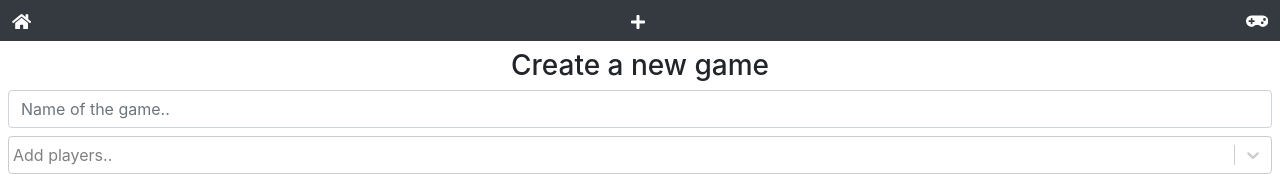
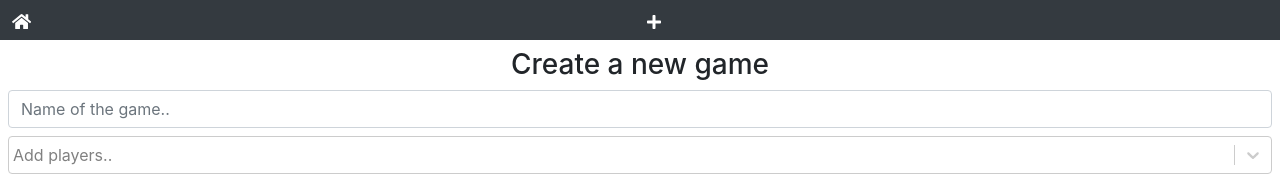
Before and after one commit to b3rg3t/score-more, a React (Create React App) app: page /newgame in a window 1280 px wide. Shown: the top 176 px of the page. Built offline with nearby package versions, Linux system fonts and the light colour scheme.

Commit message:
display control if there is a active game

```diff
--- a/src/components/Navbar.tsx
+++ b/src/components/Navbar.tsx
@@ -1,8 +1,12 @@
-import React from "react";
+import React, { useContext } from "react";
+
 import { Link } from "react-router-dom";
-import { FaGamepad, FaHome, FaPlus} from "react-icons/fa";
+import { FaGamepad, FaHome, FaPlus } from "react-icons/fa";
+import { GlobalContext } from "../store/contexts/mainContext";
 
-const Navbar = () => (
+const Navbar = () => {
+  const { state } = useContext(GlobalContext);
+  return (
     <nav className="main-shadow w-100 bg-dark">
       <ul className="list-unstyled d-flex justify-content-between py-1 px-2 m-0">
         <li className="p-1">
@@ -12,16 +16,24 @@ const Navbar = () => (
         </li>
         <li className="p-1">
           <Link to="/newgame" className="text-white">
-          <FaPlus size="1rem"/>
+            <FaPlus size="1rem" />
           </Link>
         </li>
+        {state.activeGame.id ? (
           <li className="p-1">
-        <Link to="/activegame/123" className="text-white">
+            <Link
+              to={`/activegame/${state.activeGame.id}`}
+              className="text-white"
+            >
               <FaGamepad size="1.4rem" />
             </Link>
           </li>
+        ) : (
+          <li></li>
+        )}
       </ul>
     </nav>
   );
+};
 
 export default Navbar;
--- a/src/components/game/GameCard.tsx
+++ b/src/components/game/GameCard.tsx
@@ -1,8 +1,11 @@
-import React from "react";
+import React, { useContext } from "react";
 import { FaChevronRight } from "react-icons/fa";
 import { Link } from "react-router-dom";
+import { GlobalContext } from "../../store/contexts/mainContext";
 
-const GameCard = ({ game }: any) => (
+const GameCard = ({ game }: any) => {
+  const { dispatch } = useContext(GlobalContext);
+  return (
     <li className="box-shadow p-2 d-flex justify-content-between rounded mb-2">
       <div className="d-flex flex-column w-100">
         <h5 className="card-title mb-1">{game.title}</h5>
@@ -10,12 +13,18 @@ const GameCard = ({ game }: any) => (
       </div>
       <div className="d-flex justify-content-between align-items-center">
         <Link to={`/activegame/${game.id}`}>
-        <a className="btn btn-link round d-flex align-items-center">
+          <button
+            className="btn btn-link round d-flex align-items-center"
+            onClick={() =>
+              dispatch({ type: "SET_ACTIVE_ID", payload: { value: game.id } })
+            }
+          >
             <FaChevronRight></FaChevronRight>
-        </a>
+          </button>
         </Link>
       </div>
     </li>
   );
+};
 
 export default GameCard;
--- a/src/components/game/PlayerList.tsx
+++ b/src/components/game/PlayerList.tsx
@@ -14,7 +14,7 @@ const PlayerList = ({ game }: any) => {
     <ul className="list-unstyled overflow-auto m-0">
       {players?.length ? (
         players.map((player: any) => {
-          return <PlayerItem player={player} />;
+          return <PlayerItem key={player.value} player={player} />;
         })
       ) : (
         <li className="d-flex justify-content-center align-items-center flex-column">
--- a/src/store/contexts/mainContext.tsx
+++ b/src/store/contexts/mainContext.tsx
@@ -1,6 +1,6 @@
 import React, { createContext, useReducer } from "react";
 
-import { v4 as uuidv4 } from 'uuid';
+import { v4 as uuidv4 } from "uuid";
 
 import { GlobalReducer, GameReducer, PlayerReducer } from "../reducers/reducer";
 
@@ -10,26 +10,20 @@ type Users = {
   score: number;
 };
 
-type ActiveGameType = {
-  id: string;
-  title: string;
-  playerIds: number[];
-};
-
 type InitialStateType = {
   users: Users[];
-  activeGame: ActiveGameType[];
+  activeGame: { id: string };
   game: { id: string; title: string; players: string[] };
 };
 
 export const initialState = {
   users: [],
-  activeGame: [],
+  activeGame: { id: "" },
   game: {
     title: "",
     id: uuidv4(),
     players: [],
-    round: []
+    round: [],
   },
 };
 
--- a/src/store/reducers/reducer.tsx
+++ b/src/store/reducers/reducer.tsx
@@ -4,8 +4,8 @@ import { initialState } from "../contexts/mainContext";
 
 const GlobalReducer = (state: any, action: any) => {
   switch (action.type) {
-    case "SET_ORGANIZATIONS":
-      return action.payload.values;
+    case "SET_ACTIVE_ID":
+      return {id: action.payload.value};
 
     case "CLEAR_ORGANIZATIONS":
       return [];
```
Lines whose indentation alone changed are shown as unchanged.
